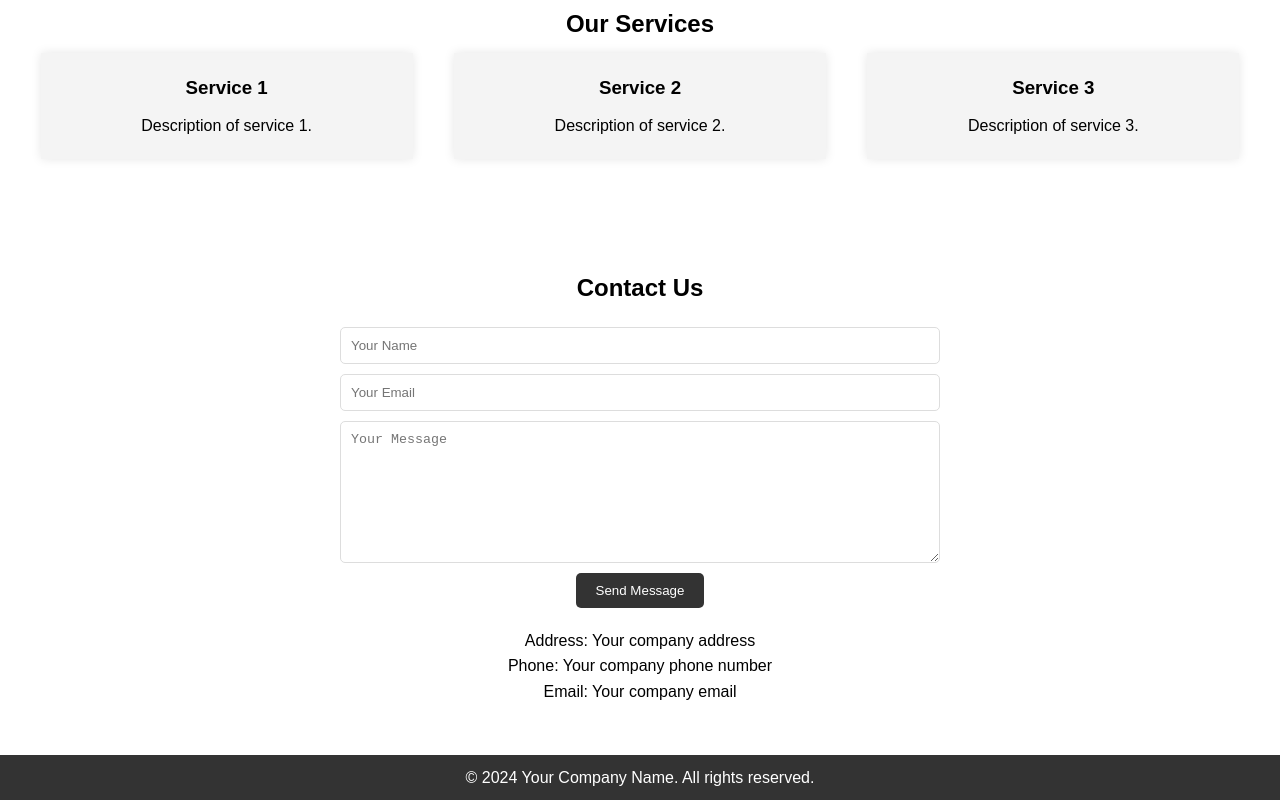
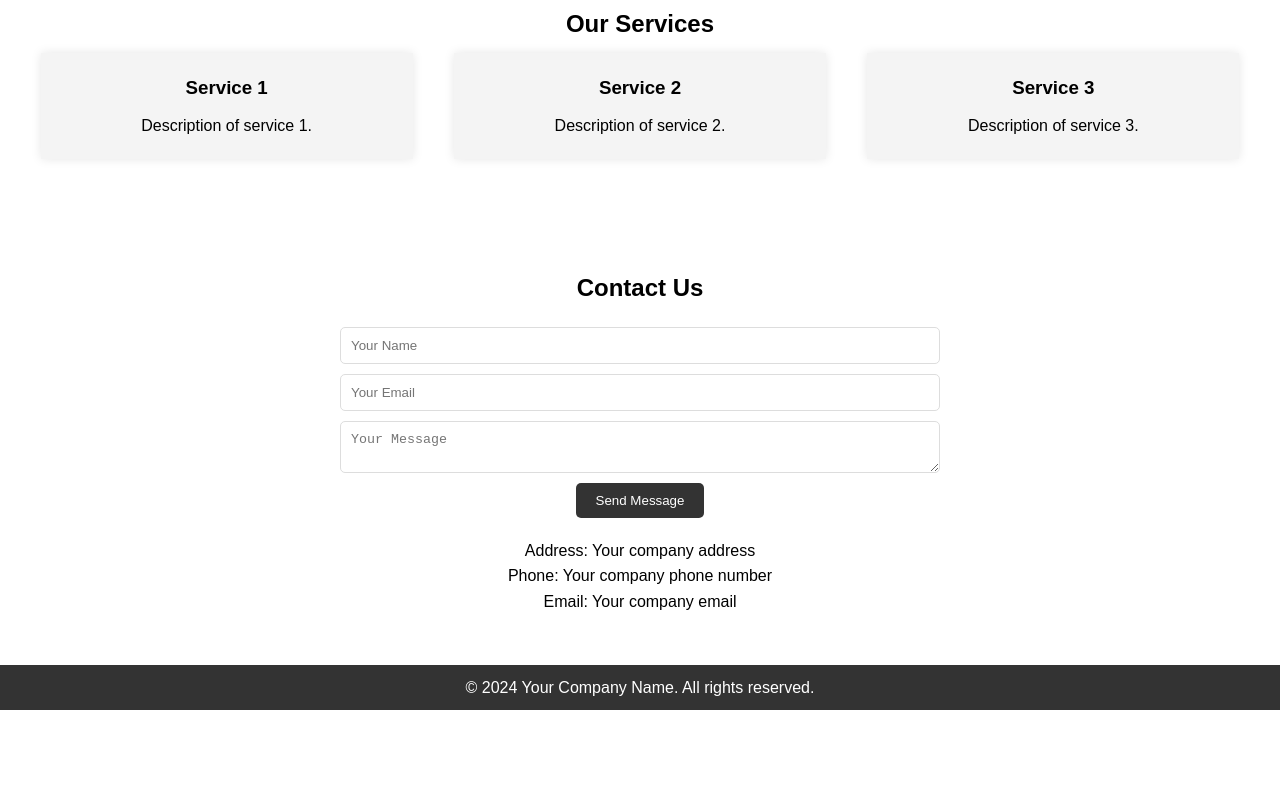
Before and after one commit to elitebinary/webdesign1, a plain HTML site: page index.html in a window 1280 px wide. Shown: the part 1155-1955 px from the top of the page. After the commit the page ends 1865 px from the top, so only its background shows below. Drawn offline with Linux system fonts and the light colour scheme.

Commit message:
Update index.html

```diff
--- a/index.html
+++ b/index.html
@@ -54,7 +54,7 @@
         <form action="submit_form.php" method="post">
             <input type="text" name="name" placeholder="Your Name" required>
             <input type="email" name="email" placeholder="Your Email" required>
-            <textarea name="message" rows="8" placeholder="Your Message" required></textarea>
+            <textarea name="message" placeholder="Your Message" required></textarea>
             <button type="submit">Send Message</button>
         </form>
         <div class="contact-info">
```
